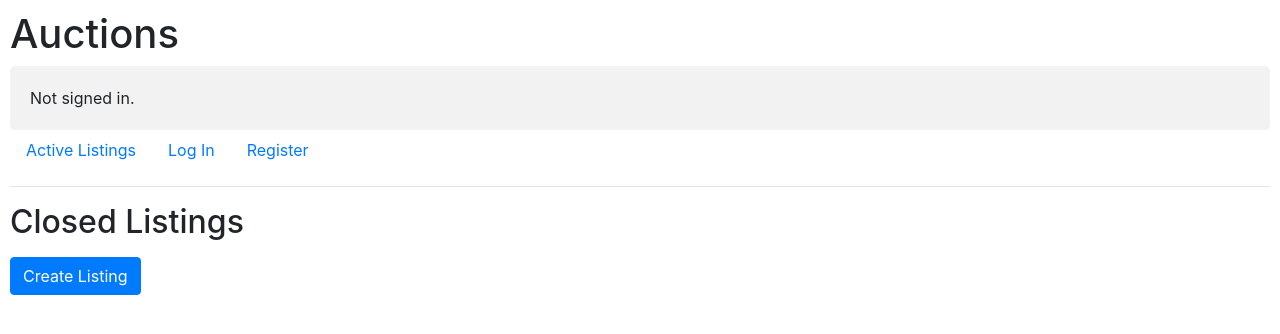
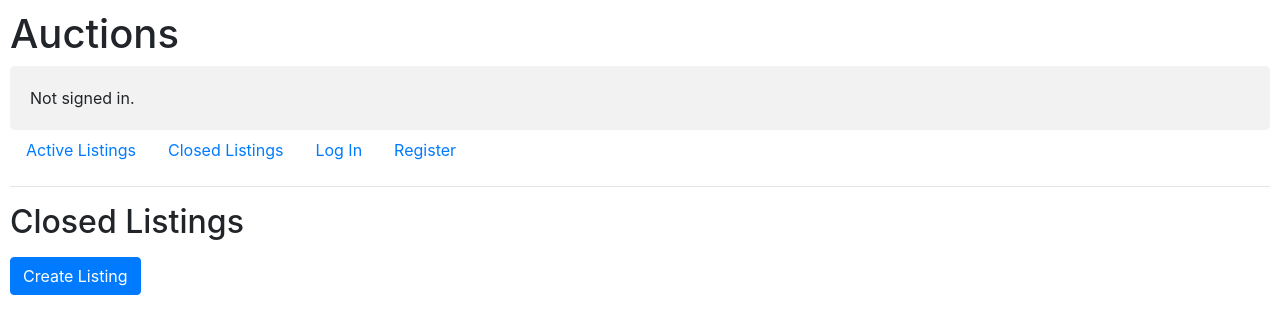
Before and after one commit to DongDevelops/Problem_Sets, a Django app: page /closed in a window 1280 px wide. Shown: the top 334 px of the page. Run offline with Django 3.2, Linux system fonts and the light colour scheme; data that the repository does not hold is empty; some libraries are stand-ins or nearby versions.

Commit message:
Thu, Feb 16, 2023, 2:55 AM +00:00

```diff
--- a/commerce/auctions/templates/auctions/layout.html
+++ b/commerce/auctions/templates/auctions/layout.html
@@ -19,6 +19,9 @@
         <ul class="nav">
             <li class="nav-item">
                 <a class="nav-link" href="{% url 'index' %}">Active Listings</a>
+            </li>
+            <li class="nav-item">
+                <a class="nav-link" href="{% url 'closed' %}">Closed Listings</a>
             </li>
             {% if user.is_authenticated %}
                 <li class="nav-item">
```
